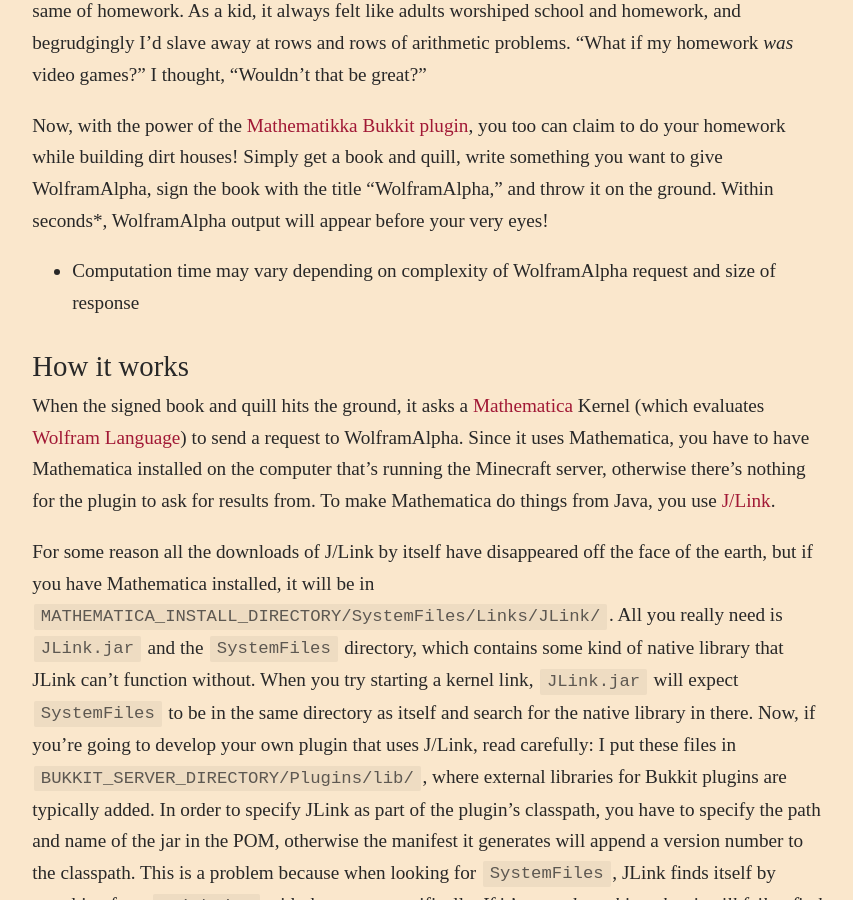
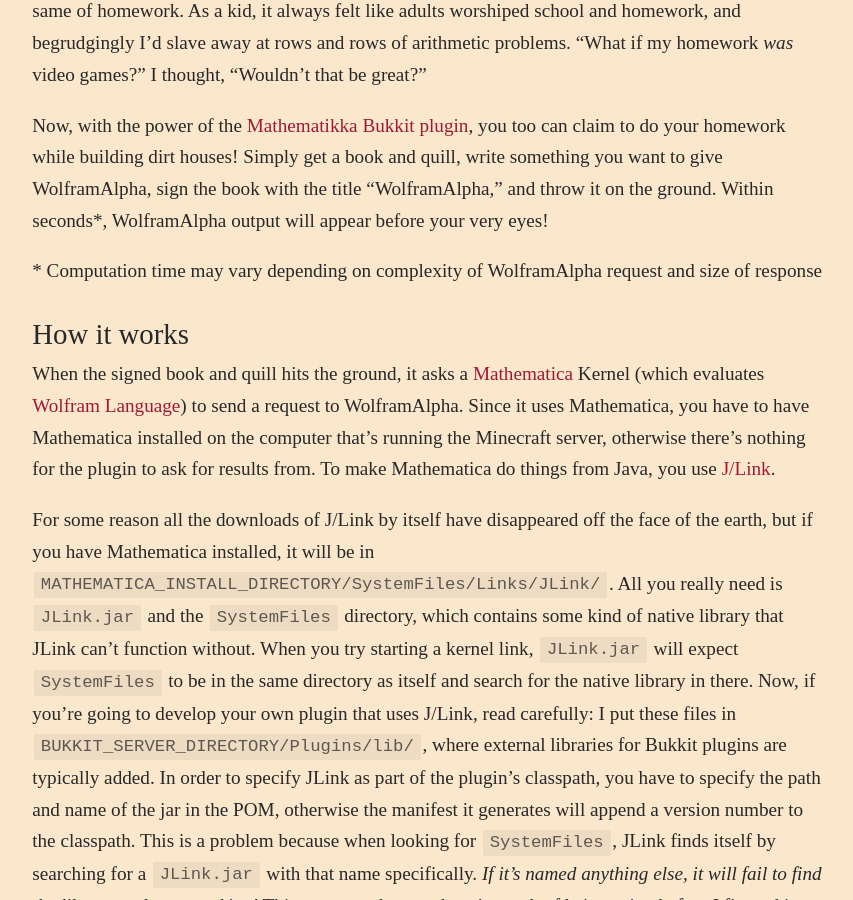
Before and after one commit to fechan/blog, a Jekyll site: the page built from _posts/2020-05-12-Mathematikka-WolframAlpha-in-Minecraft.md, in a window 1280 px wide and 900 px high, scrolled down 772 px. Shown: the whole window, without its empty margins (211-1064 px from the left). Built offline with Jekyll 4.4.1, drawn with Linux system fonts in a browser that asks for light colours; some web fonts are replaced.

Commit message:
escape asterisk

```diff
--- a/_posts/2020-05-12-Mathematikka-WolframAlpha-in-Minecraft.md
+++ b/_posts/2020-05-12-Mathematikka-WolframAlpha-in-Minecraft.md
@@ -20,7 +20,7 @@ As a kid, I was always told to stop playing video games. "Video games will rot y
 
 Now, with the power of the [Mathematikka Bukkit plugin](https://github.com/fechan/Mathematikka), you too can claim to do your homework while building dirt houses! Simply get a book and quill, write something you want to give WolframAlpha, sign the book with the title "WolframAlpha," and throw it on the ground. Within seconds*, WolframAlpha output will appear before your very eyes!
 
-* Computation time may vary depending on complexity of WolframAlpha request and size of response
+\* Computation time may vary depending on complexity of WolframAlpha request and size of response
 
 ## How it works
 When the signed book and quill hits the ground, it asks a [Mathematica](https://www.wolfram.com/mathematica/) Kernel (which evaluates [Wolfram Language](https://www.wolfram.com/language/)) to send a request to WolframAlpha. Since it uses Mathematica, you have to have Mathematica installed on the computer that's running the Minecraft server, otherwise there's nothing for the plugin to ask for results from. To make Mathematica do things from Java, you use [J/Link](https://reference.wolfram.com/language/JLink/tutorial/Overview.html).
```
